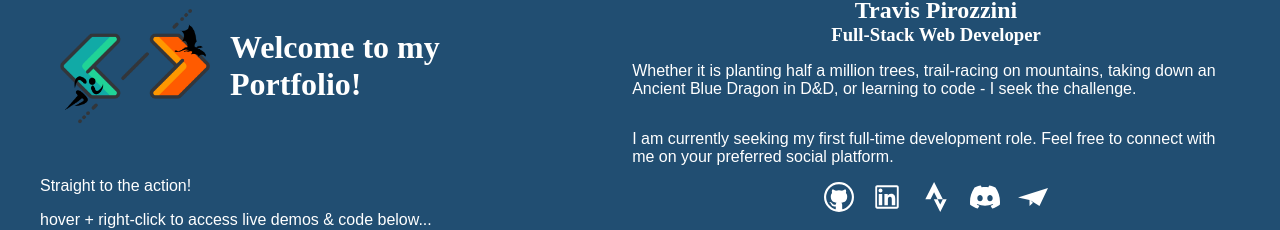
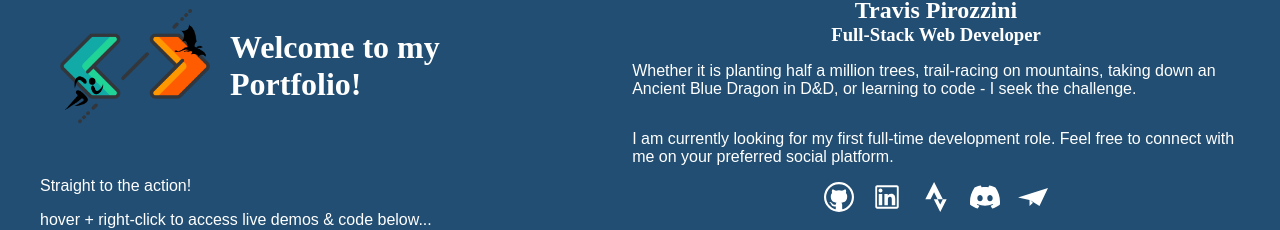
Before and after one commit to T-Pirozzini/T-Pirozzini.github.io, a React (Create React App) app: page / in a window 1280 px wide. Shown: the part 69-299 px from the top of the page. Built offline with nearby package versions, Linux system fonts and the light colour scheme; a web font is replaced by a local one.

Commit message:
final touches

```diff
--- a/src/components/Navbar.jsx
+++ b/src/components/Navbar.jsx
@@ -26,7 +26,7 @@ export default function Navbar() {
           <h3>Full-Stack Web Developer</h3>
         </div>
         <p>Whether it is planting half a million trees, trail-racing on mountains, taking down an Ancient Blue Dragon in D&D, or learning to code - I seek the challenge.</p>
-        <p>I am currently seeking my first full-time development role. Feel free to connect with me on your preferred social platform.</p>
+        <p>I am currently looking for my first full-time development role. Feel free to connect with me on your preferred social platform.</p>
         <div className="social-icons">
           <a href='https://github.com/T-Pirozzini'><VscGithub /></a>
           <a href='https://www.linkedin.com/in/travis-pirozzini-2522b5115/'><AiOutlineLinkedin /></a>
```
